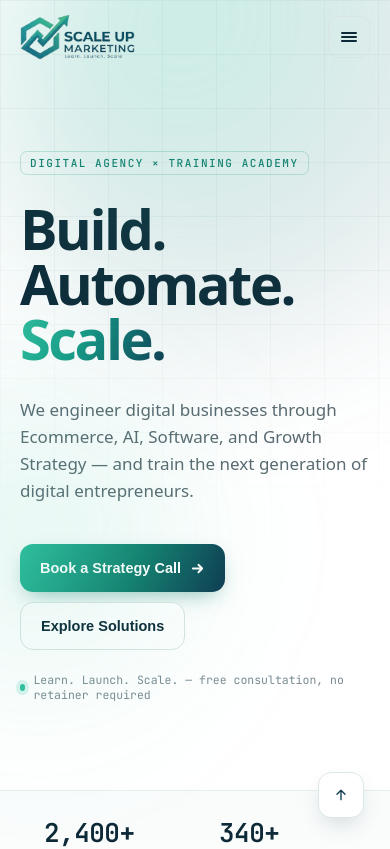
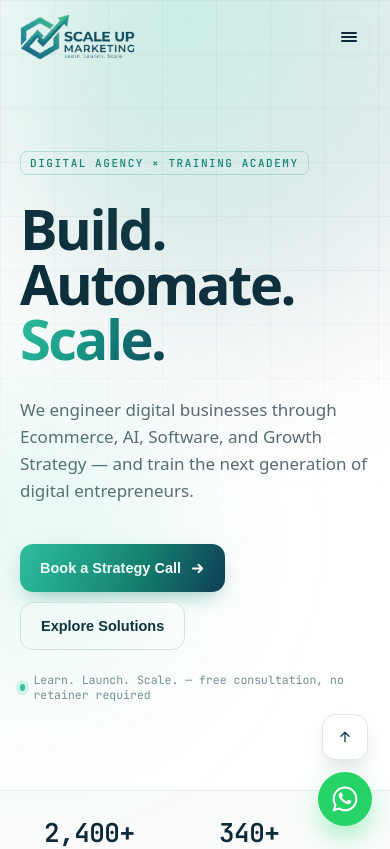
Before and after one commit to etsywisecart-ctrl/scaleup-marketing-website, a Next.js app in the folder web/: page / in a window 390 px wide. Shown: the top 849 px of the page. Built offline with nearby package versions, Linux system fonts and the light colour scheme; a web font is replaced by a local one.

Commit message:
Add floating WhatsApp chat button
Fixed green WhatsApp FAB on every page linking to wa.me/923280814301
with a pre-filled message; "Chat with us" tooltip on hover (desktop),
subtle pulse ring. Back-to-top button repositioned above it so they
don't overlap.

```diff
--- a/web/src/app/globals.css
+++ b/web/src/app/globals.css
@@ -2362,8 +2362,8 @@ a:hover {
 }
 .up {
   position: fixed;
-  right: 26px;
-  bottom: 26px;
+  right: 32px;
+  bottom: 98px;
   z-index: 55;
   width: 46px;
   height: 46px;
@@ -2375,6 +2375,93 @@ a:hover {
   align-items: center;
   justify-content: center;
   box-shadow: 0 10px 26px -10px rgba(14, 42, 56, 0.3);
+}
+.wa {
+  position: fixed;
+  right: 26px;
+  bottom: 26px;
+  z-index: 56;
+  display: flex;
+  align-items: center;
+  text-decoration: none;
+}
+.waicon {
+  position: relative;
+  width: 58px;
+  height: 58px;
+  border-radius: 50%;
+  background: #25d366;
+  color: #fff;
+  display: flex;
+  align-items: center;
+  justify-content: center;
+  box-shadow: 0 14px 30px -8px rgba(37, 211, 102, 0.6);
+  transition:
+    transform 0.2s,
+    box-shadow 0.2s;
+}
+.wa:hover .waicon {
+  transform: scale(1.06);
+  box-shadow: 0 18px 38px -10px rgba(37, 211, 102, 0.7);
+}
+.waicon::before {
+  content: "";
+  position: absolute;
+  inset: 0;
+  border-radius: 50%;
+  animation: wapulse 2.6s ease-out infinite;
+}
+.nomotion .waicon::before {
+  animation: none;
+}
+@keyframes wapulse {
+  0% {
+    box-shadow: 0 0 0 0 rgba(37, 211, 102, 0.45);
+  }
+  70% {
+    box-shadow: 0 0 0 15px rgba(37, 211, 102, 0);
+  }
+  100% {
+    box-shadow: 0 0 0 0 rgba(37, 211, 102, 0);
+  }
+}
+.watip {
+  margin-right: 11px;
+  background: #0e2a38;
+  color: #fff;
+  font-size: 13px;
+  font-weight: 700;
+  padding: 9px 14px;
+  border-radius: 10px;
+  white-space: nowrap;
+  box-shadow: 0 12px 26px -12px rgba(14, 42, 56, 0.45);
+  opacity: 0;
+  transform: translateX(8px);
+  transition:
+    opacity 0.2s,
+    transform 0.2s;
+  pointer-events: none;
+}
+.wa:hover .watip {
+  opacity: 1;
+  transform: none;
+}
+@media (max-width: 640px) {
+  .watip {
+    display: none;
+  }
+  .waicon {
+    width: 54px;
+    height: 54px;
+  }
+  .wa {
+    right: 18px;
+    bottom: 18px;
+  }
+  .up {
+    right: 22px;
+    bottom: 84px;
+  }
 }
 @media (max-width: 1020px) {
   .strip {
--- a/web/src/app/layout.tsx
+++ b/web/src/app/layout.tsx
@@ -5,6 +5,7 @@ import { siteConfig } from "@/config/site";
 import Header from "@/components/Header";
 import Footer from "@/components/Footer";
 import BackToTop from "@/components/BackToTop";
+import WhatsAppButton from "@/components/WhatsAppButton";
 import MotionFx from "@/components/MotionFx";
 
 const jetbrainsMono = JetBrains_Mono({
@@ -40,6 +41,7 @@ export default function RootLayout({
           {children}
           <Footer />
           <BackToTop />
+          <WhatsAppButton />
         </div>
       </body>
     </html>
--- /dev/null
+++ b/web/src/components/WhatsAppButton.tsx
@@ -0,0 +1,24 @@
+import { siteConfig } from "@/config/site";
+
+const PREFILL = "Hi ScaleUp Marketing — I'd like to know more about your services.";
+
+export default function WhatsAppButton() {
+  const href = `${siteConfig.contact.whatsappHref}?text=${encodeURIComponent(PREFILL)}`;
+
+  return (
+    <a
+      className="wa"
+      href={href}
+      target="_blank"
+      rel="noopener noreferrer"
+      aria-label="Chat with us on WhatsApp"
+    >
+      <span className="watip">Chat with us</span>
+      <span className="waicon">
+        <svg viewBox="0 0 24 24" width="30" height="30" fill="currentColor" aria-hidden="true">
+          <path d="M12.04 2C6.58 2 2.13 6.45 2.13 11.91c0 1.75.46 3.45 1.32 4.95L2 22l5.25-1.38c1.45.79 3.08 1.21 4.79 1.21h.01c5.46 0 9.91-4.45 9.91-9.91 0-2.65-1.03-5.14-2.9-7.01A9.82 9.82 0 0 0 12.04 2zm0 1.67c2.2 0 4.27.86 5.82 2.42a8.2 8.2 0 0 1 2.42 5.82c0 4.54-3.7 8.24-8.24 8.24-1.48 0-2.93-.4-4.19-1.15l-.3-.18-3.12.82.83-3.04-.2-.31a8.18 8.18 0 0 1-1.26-4.38c0-4.54 3.7-8.24 8.24-8.24zm4.52 9.72c-.25-.12-1.47-.72-1.69-.81-.23-.08-.39-.12-.56.12-.16.25-.64.81-.79.97-.14.17-.29.19-.54.06-.25-.12-1.05-.39-1.99-1.23-.74-.66-1.23-1.47-1.38-1.72-.14-.25-.02-.38.11-.5.11-.11.25-.29.37-.43.12-.14.16-.25.25-.41.08-.17.04-.31-.02-.43-.06-.12-.56-1.34-.76-1.84-.2-.48-.4-.42-.56-.43-.14-.01-.31-.01-.48-.01-.17 0-.43.06-.66.31-.23.25-.87.85-.87 2.07 0 1.22.89 2.4 1.01 2.56.12.17 1.75 2.67 4.23 3.74.59.26 1.05.41 1.41.52.59.19 1.13.16 1.56.1.48-.07 1.47-.6 1.68-1.18.21-.58.21-1.07.14-1.18-.06-.11-.22-.17-.47-.29z" />
+        </svg>
+      </span>
+    </a>
+  );
+}
```
